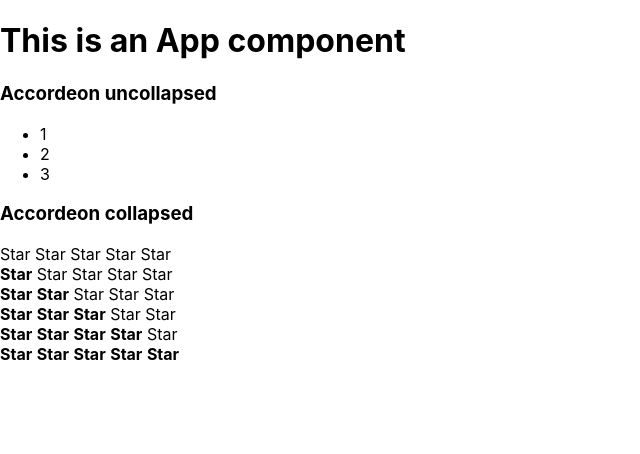
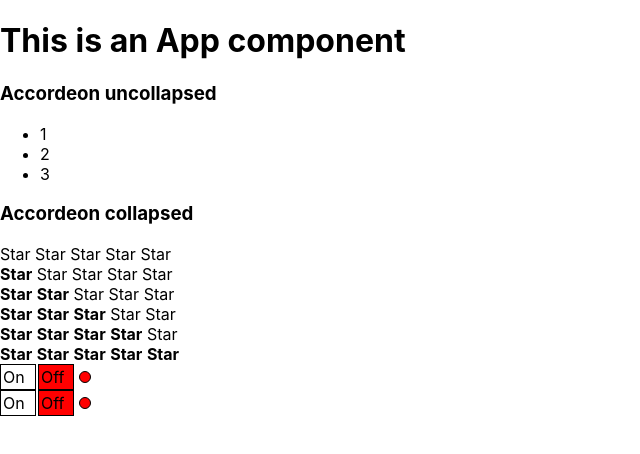
Before and after one commit to leonraz58/kabzda, a React (Create React App) app: page / in a window 1280 px wide. Shown: the top 454 px of the page, without its empty margins (0-640 px from the left). Built offline with nearby package versions, Linux system fonts and the light colour scheme.

Commit message:
06 useState

```diff
--- a/src/App.tsx
+++ b/src/App.tsx
@@ -3,7 +3,7 @@
 import './App.css';
 import { Accordeon } from './components/Accordeon/Accordeon';
 import { Rating } from './components/Rating/Rating';
-
+import OnOff from "./components/OnOff/OnOff";
 
 
 function App() {
@@ -19,6 +19,8 @@
       <Rating value = {3}/>
       <Rating value = {4}/>
       <Rating value = {5}/>
+        <OnOff/>
+        <OnOff/>
     </div>
   );
 }
--- /dev/null
+++ b/src/components/OnOff/OnOff.tsx
@@ -0,0 +1,44 @@
+import React, {useState} from "react";
+
+type PropsType = {
+
+}
+
+function OnOff(props: PropsType) {
+    let [on,setOn] = useState(false)
+
+    const onStyle = {
+        width: "30px",
+        height: "20px",
+        border: "1px solid black",
+        display: "inline-block",
+        padding: "2px",
+        backgroundColor: on ? 'green' : "white"
+    }
+    const offStyle = {
+        width: "30px",
+        height: "20px",
+        border: "1px solid black",
+        display: "inline-block",
+        marginLeft: "2px",
+        padding: "2px",
+        backgroundColor: on ? 'white' : "red"
+    }
+    const indicatorStyle = {
+        width: "10px",
+        height: "10px",
+        borderRadius: "15px",
+        border: "1px solid black",
+        display: "inline-block",
+        marginLeft: "5px",
+        backgroundColor: on ? 'green' : "red"
+    }
+
+    return <div>
+        <div style={onStyle} onClick={()=>{setOn(true)}}>On</div>
+        <div style={offStyle} onClick={()=>{setOn(false)}}>Off</div>
+        <div style={indicatorStyle}></div>
+    </div>
+}
+
+export default OnOff
```
